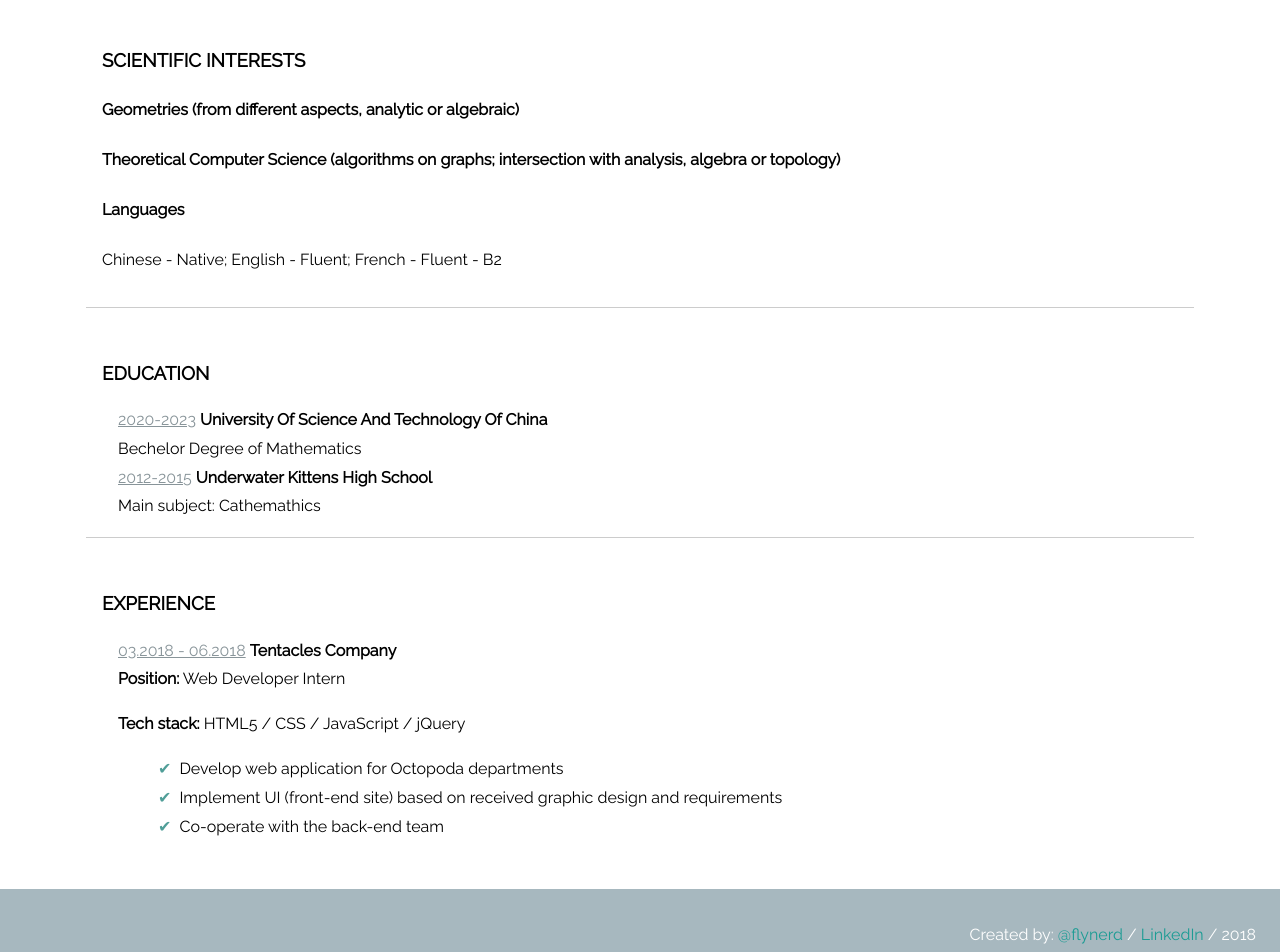
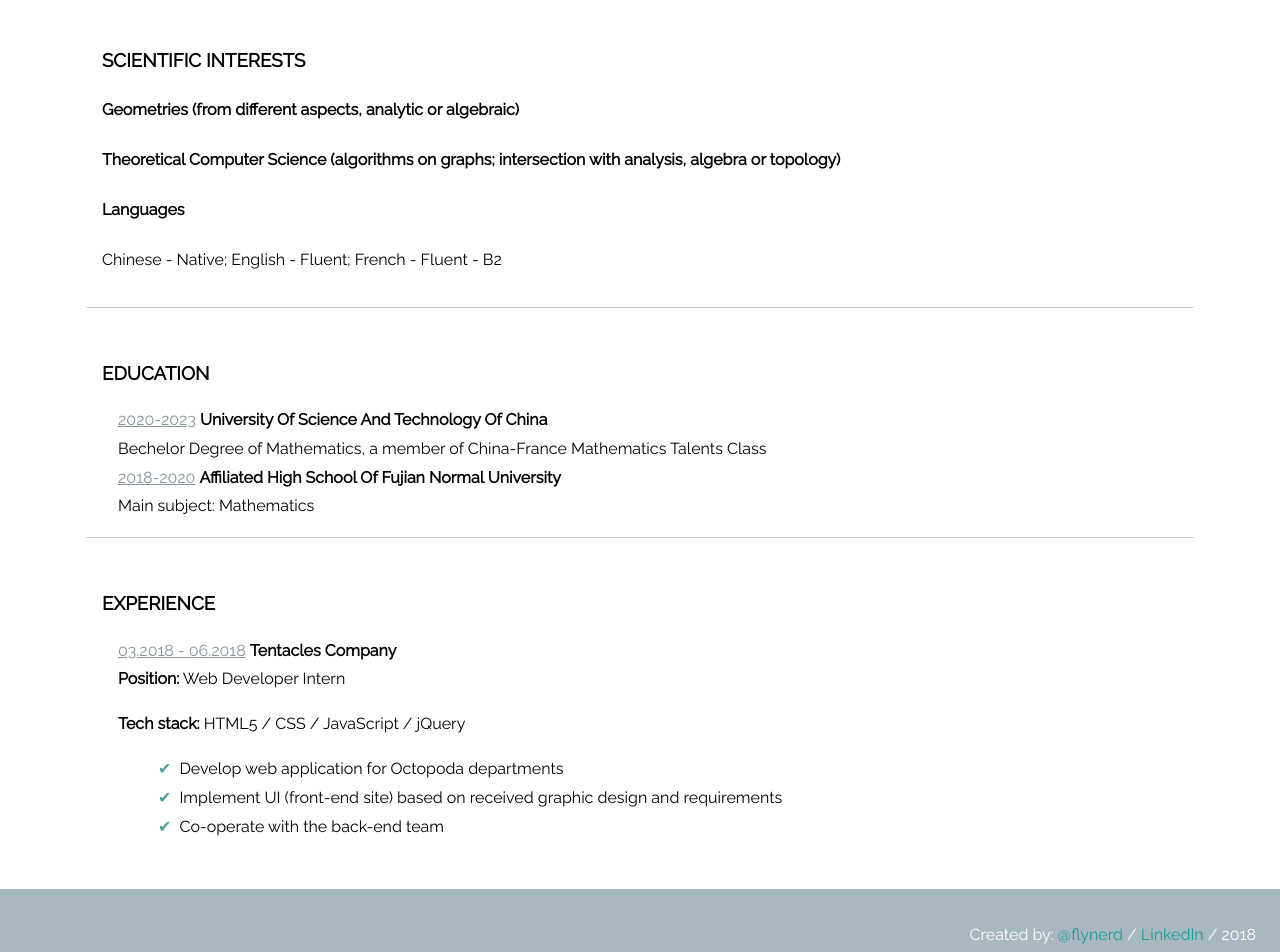
Before and after one commit to XiaoweiYEXavier/XiaoweiYEXavier.github.io, a Jekyll site: the page CV/index.html, which Jekyll copies as it is, in a window 1280 px wide. Shown: the part 284-1236 px from the top of the page. Built offline with Jekyll 4.4.1, drawn with Linux system fonts in a browser that asks for light colours; nearby versions of some CDN libraries.

Commit message:
Update index.html

```diff
--- a/CV/index.html
+++ b/CV/index.html
@@ -36,15 +36,15 @@
           <span>2020-2023</span> <strong>University of Science and Technology of China</strong>
         </div>
         <div class="descrition">
-          Bechelor Degree of Mathematics
+          Bechelor Degree of Mathematics, a member of China-France Mathematics Talents Class
         </div>
       </article>
       <article>
         <div class='school'>
-          <span>2012-2015</span> <strong>Underwater kittens high school</strong>
+          <span>2018-2020</span> <strong>Affiliated High School of Fujian Normal University</strong>
         </div>
         <div>
-          Main subject: Cathemathics
+          Main subject: Mathematics
         </div>
       </article>
     </section>
```
